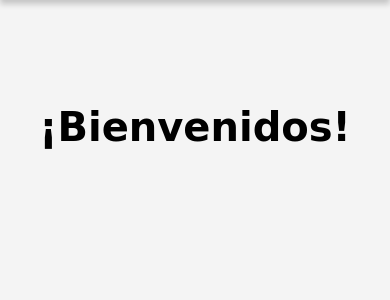
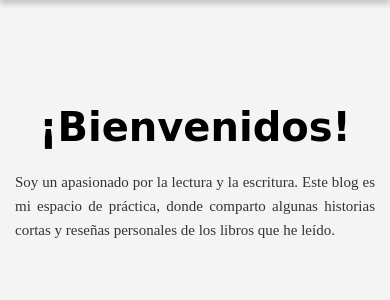
Before and after one commit to WMARBAR/B_DE_BLOG, a Flask app: page / in a window 390 px wide. Shown: the part 166-466 px from the top of the page. Run offline with Flask 3, Linux system fonts and the light colour scheme; some web fonts are replaced.

Commit message:
se suben cambios importantes

```diff
--- a/static/styles-media.css
+++ b/static/styles-media.css
@@ -145,6 +145,7 @@ body {
     width: 100%;
 }
 
+
 /* 📌 Ajustes en móviles */
 @media (max-width: 768px) {
     .banner {
@@ -202,4 +203,13 @@ body {
     .menu-title {
         font-size: 40px;
     }
+        .menu-description {
+        font-size: 15px;
+        color: #333;
+        max-width: 95%;
+        margin: 10px auto;
+        padding: 0 15px;
+        line-height: 1.6;
+        text-align: justify;
+    }
 }
--- a/static/styles.css
+++ b/static/styles.css
@@ -145,3 +145,17 @@ body {
     text-align: right;
     margin-top: 20px;
 }
+.menu-text {
+    text-align: center;
+    margin-top: 200px; /* Asegura que esté por debajo del banner */
+    color: #000;
+    padding: 0 20px;
+}
+
+.menu-description {
+    font-size: 18px;
+    line-height: 1.6;
+    color: #444;
+    max-width: 700px;
+    margin: 0 auto;
+}
--- a/templates/index.html
+++ b/templates/index.html
@@ -26,6 +26,9 @@
     <!-- Contenido principal (solo muestra la palabra MENÚ) -->
     <div class="menu-container">
         <h1 class="menu-title">¡Bienvenidos!</h1>
+        <p class="menu-description">
+            Soy un apasionado por la lectura y la escritura. Este blog es mi espacio de práctica, donde comparto algunas historias cortas y reseñas personales de los libros que he leído.
+        </p>
     </div>
 </body>
 </html>
```
